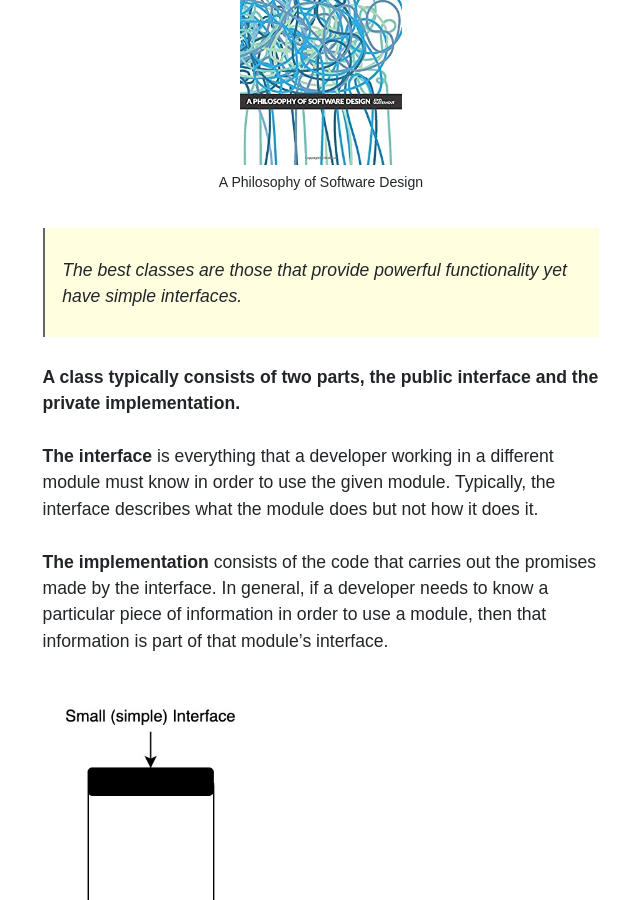
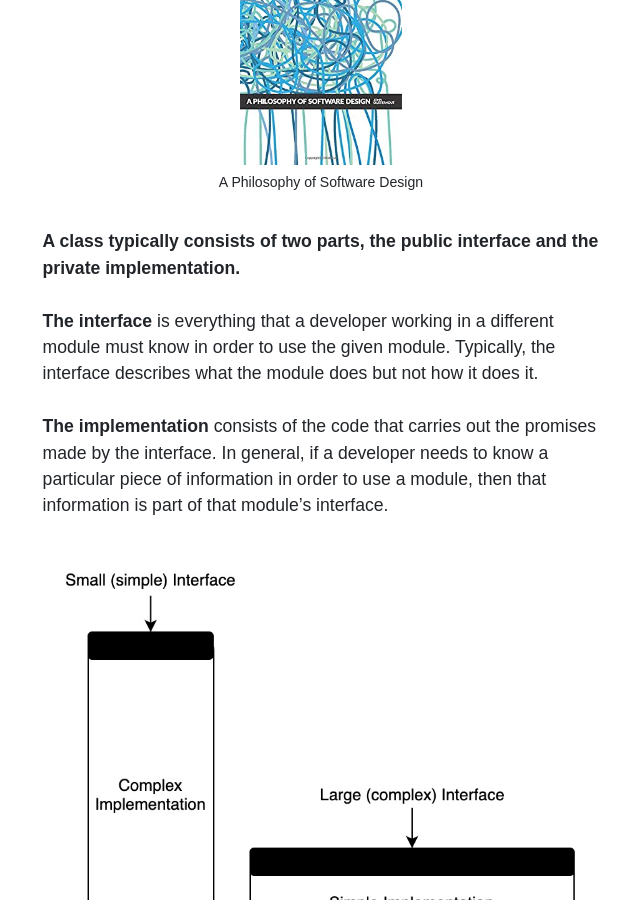
Before and after one commit to akshayKhot/akshayKhot.github.io, a Jekyll site: the page built from _posts/2021-3-3-classes-should-be-deep.md, in a window 1280 px wide and 900 px high, scrolled down 413 px. Shown: the whole window, without its empty margins (319-959 px from the left). Built offline with Jekyll 4.4.1, drawn with Linux system fonts in a browser that asks for light colours; some of the changed text lies outside the part shown.

Commit message:
rearrange

```diff
--- a/_posts/2021-3-3-classes-should-be-deep.md
+++ b/_posts/2021-3-3-classes-should-be-deep.md
@@ -11,8 +11,6 @@
   </a>
   <div class="caption">A Philosophy of Software Design</div>
 </div>
-
-> The best classes are those that provide powerful functionality yet have simple interfaces.
 
 **A class typically consists of two parts, the public interface and the private implementation.**
 
```
Also changed, not shown: other parts of _posts/2021-3-3-classes-should-be-deep.md (+2 -0 lines).
